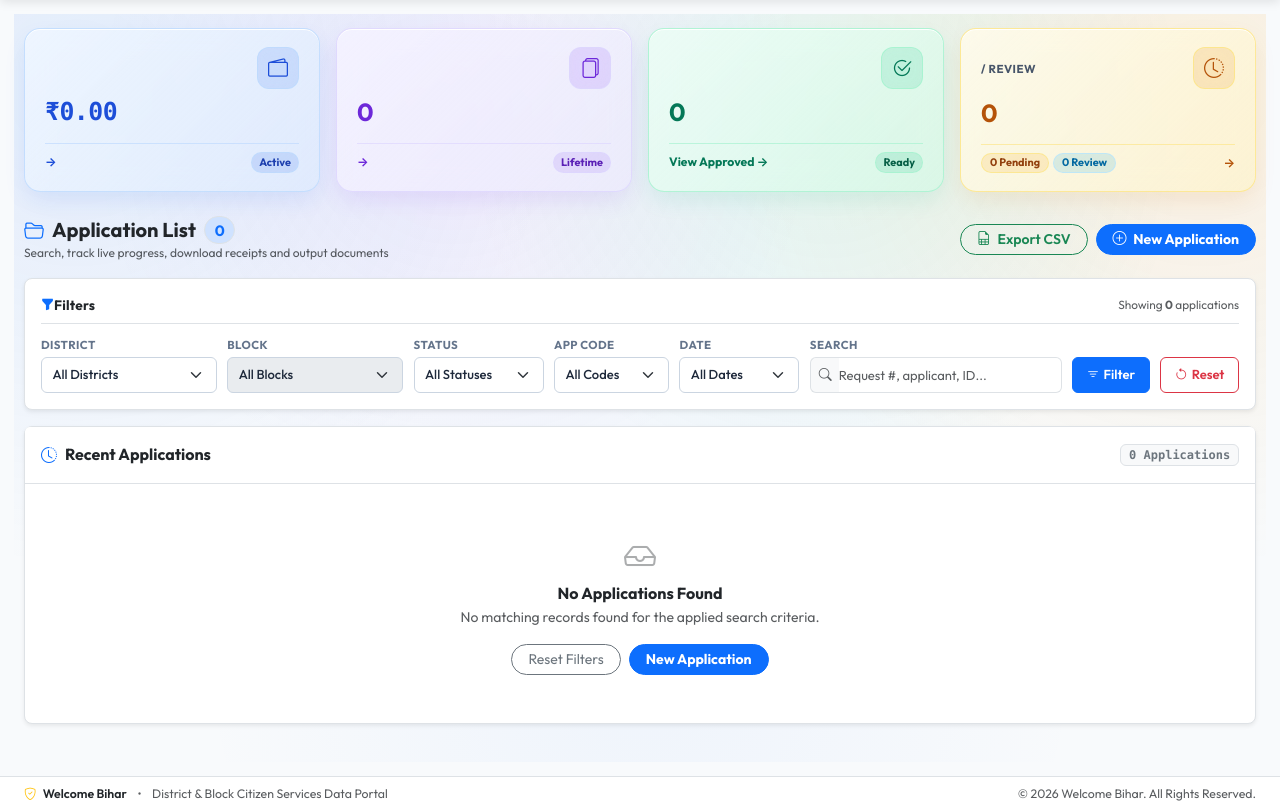
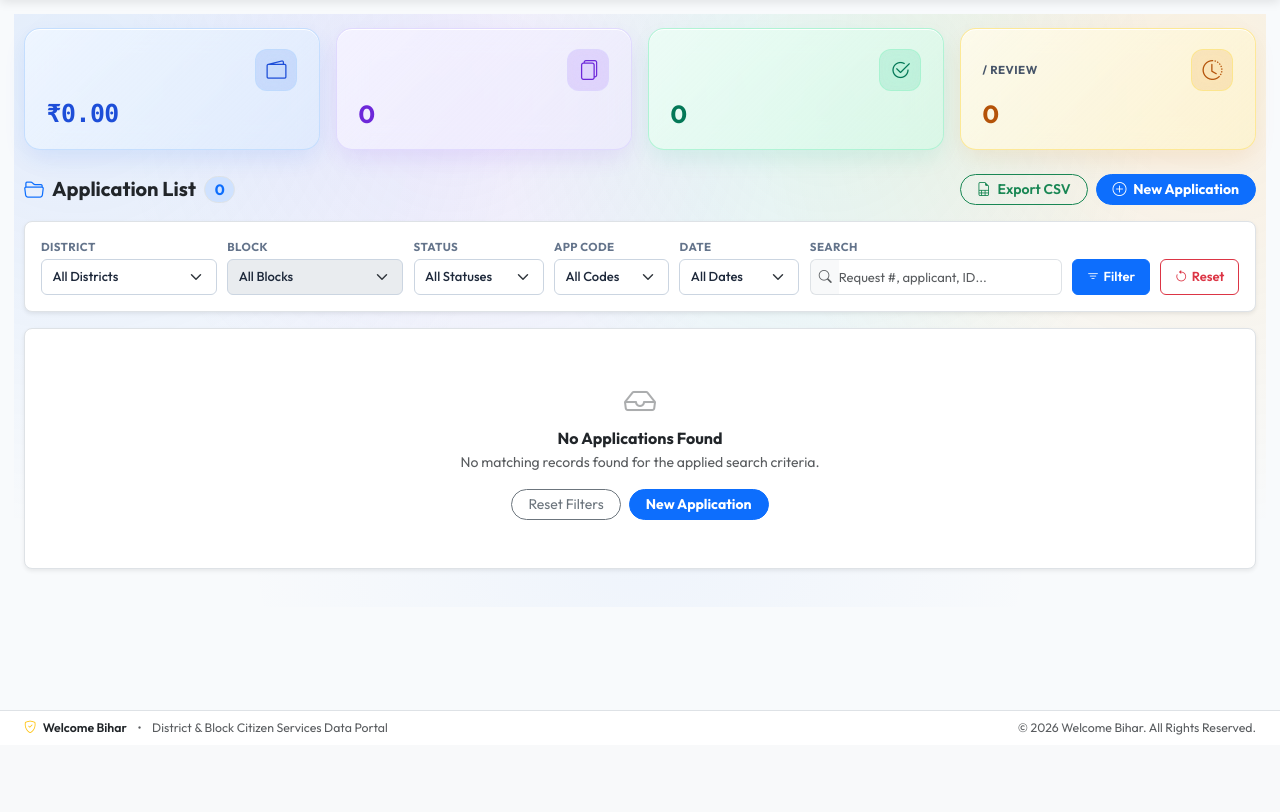
Before and after one commit to Vlesatish/welcome-bihar, a PHP site: the page made by app/Views/user/dashboard.php in a window 1280 px wide. Shown: the part 55-867 px from the top of the page. After the commit the page ends 790 px from the top, so only its background shows below. Run offline with PHP 8.4, Linux system fonts and the light colour scheme; the template is opened without the code that fills it, so the values that code supplies are empty.

Commit message:
Make stat cards fully clickable, remove bottom text clutter and streamline dashboard layout

```diff
--- a/app/Views/user/dashboard.php
+++ b/app/Views/user/dashboard.php
@@ -32,18 +32,26 @@
     z-index: 1;
 }
 
-/* Base Glass Stat Card */
+/* Base Glass Stat Card (Clickable & Fresh) */
 .dash-glass-card {
     border-radius: 16px;
-    padding: 1.15rem 1.25rem;
-    transition: all 0.25s cubic-bezier(0.16, 1, 0.3, 1);
+    padding: 1.25rem 1.35rem;
+    transition: all 0.22s cubic-bezier(0.16, 1, 0.3, 1);
     position: relative;
     overflow: hidden;
     backdrop-filter: blur(14px);
     -webkit-backdrop-filter: blur(14px);
+    display: flex;
+    flex-direction: column;
+    justify-content: space-between;
+    cursor: pointer;
+    user-select: none;
 }
 .dash-glass-card:hover {
-    transform: translateY(-3px);
+    transform: translateY(-4px);
+}
+.dash-glass-card:active {
+    transform: translateY(-1px) scale(0.99);
 }
 
 /* 1. Wallet Balance - Soft Cyan/Blue Glass */
@@ -249,97 +257,62 @@
 <div id="toast-container" class="position-fixed top-0 end-0 p-3" style="z-index: 1080;"></div>
 
 <div class="wb-glass-dashboard">
-    <!-- Quick Light Colorful Glass Stat Cards (Kept at the top) -->
+    <!-- Quick Light Colorful Glass Stat Cards (Clean, Clickable & Minimal) -->
     <div class="row g-3 mb-4">
         <!-- 1. Wallet Balance (Blue Glass) -->
         <div class="col-sm-6 col-lg-3">
-            <div class="dash-glass-card card-glass-blue h-100 d-flex flex-column justify-content-between">
+            <a href="/wallet/passbook" class="dash-glass-card card-glass-blue h-100 text-decoration-none">
                 <div class="d-flex align-items-center justify-content-between mb-2">
                     <span class="stat-label-text"><?= e(__('wallet_balance')) ?></span>
                     <div class="stat-icon-glass">
                         <i class="bi bi-wallet2"></i>
                     </div>
                 </div>
-                <div>
                 <div class="stat-val-text font-monospace" style="color: #1d4ed8;">₹<?= number_format($balance, 2) ?></div>
-                </div>
-                <div class="mt-3 pt-2 d-flex align-items-center justify-content-between" style="border-top: 1px solid rgba(191, 219, 254, 0.7);">
-                    <a href="/wallet/passbook" class="small fw-bold text-decoration-none" style="font-size: 0.76rem; color: #1d4ed8;">
-                        <?= e(__('view_details')) ?> &rarr;
             </a>
-                    <span class="badge rounded-pill px-2.5 py-1" style="font-size: 0.68rem; background: rgba(37, 99, 235, 0.15); color: #1e40af; border: 1px solid rgba(191, 219, 254, 0.8);">Active</span>
-                </div>
-            </div>
         </div>
 
         <!-- 2. Total Applications (Purple Glass) -->
         <div class="col-sm-6 col-lg-3">
-            <div class="dash-glass-card card-glass-purple h-100 d-flex flex-column justify-content-between">
+            <a href="/dashboard" class="dash-glass-card card-glass-purple h-100 text-decoration-none">
                 <div class="d-flex align-items-center justify-content-between mb-2">
                     <span class="stat-label-text"><?= e(__('applications')) ?></span>
                     <div class="stat-icon-glass">
                         <i class="bi bi-files"></i>
                     </div>
                 </div>
-                <div>
                 <div class="stat-val-text" style="color: #6d28d9;"><?= number_format((int)($stats['total'] ?? 0)) ?></div>
-                </div>
-                <div class="mt-3 pt-2 d-flex align-items-center justify-content-between" style="border-top: 1px solid rgba(221, 214, 254, 0.7);">
-                    <a href="/applications" class="small fw-bold text-decoration-none" style="font-size: 0.76rem; color: #6d28d9;">
-                        <?= e(__('application_list')) ?> &rarr;
             </a>
-                    <span class="badge rounded-pill px-2.5 py-1" style="font-size: 0.68rem; background: rgba(124, 58, 237, 0.12); color: #5b21b6; border: 1px solid rgba(221, 214, 254, 0.8);">Lifetime</span>
-                </div>
-            </div>
         </div>
 
         <!-- 3. Approved Applications (Emerald Glass) -->
         <div class="col-sm-6 col-lg-3">
-            <div class="dash-glass-card card-glass-emerald h-100 d-flex flex-column justify-content-between">
+            <a href="/dashboard?status=COMPLETED" class="dash-glass-card card-glass-emerald h-100 text-decoration-none">
                 <div class="d-flex align-items-center justify-content-between mb-2">
                     <span class="stat-label-text"><?= e(__('status_approved')) ?></span>
                     <div class="stat-icon-glass">
                         <i class="bi bi-check2-circle"></i>
                     </div>
                 </div>
-                <div>
                 <div class="stat-val-text" style="color: #047857;"><?= number_format((int)($stats['approved'] ?? 0)) ?></div>
-                </div>
-                <div class="mt-3 pt-2 d-flex align-items-center justify-content-between" style="border-top: 1px solid rgba(167, 243, 208, 0.7);">
-                    <a href="/applications?status=COMPLETED" class="small fw-bold text-decoration-none" style="font-size: 0.76rem; color: #047857;">
-                        View Approved &rarr;
             </a>
-                    <span class="badge rounded-pill px-2.5 py-1" style="font-size: 0.68rem; background: rgba(16, 185, 129, 0.15); color: #065f46; border: 1px solid rgba(167, 243, 208, 0.8);">Ready</span>
-                </div>
-            </div>
         </div>
 
         <!-- 4. Pending & Under Review (Amber Glass) -->
         <div class="col-sm-6 col-lg-3">
-            <div class="dash-glass-card card-glass-amber h-100 d-flex flex-column justify-content-between">
+            <a href="/dashboard?status=PENDING" class="dash-glass-card card-glass-amber h-100 text-decoration-none">
                 <div class="d-flex align-items-center justify-content-between mb-2">
                     <span class="stat-label-text"><?= e(__('status_pending')) ?> / Review</span>
                     <div class="stat-icon-glass">
                         <i class="bi bi-clock-history"></i>
                     </div>
                 </div>
-                <div>
                 <div class="stat-val-text" style="color: #b45309;"><?= number_format((int)($stats['pending'] ?? 0) + (int)($stats['under_review'] ?? 0)) ?></div>
-                </div>
-                <div class="mt-3 pt-2 d-flex align-items-center justify-content-between" style="border-top: 1px solid rgba(253, 230, 138, 0.7);">
-                    <div class="d-flex gap-1">
-                        <span class="badge rounded-pill px-2 py-0.5" style="font-size: 0.68rem; background: rgba(245, 158, 11, 0.15); color: #92400e; border: 1px solid rgba(253, 230, 138, 0.8);"><?= (int)($stats['pending'] ?? 0) ?> Pending</span>
-                        <span class="badge rounded-pill px-2 py-0.5" style="font-size: 0.68rem; background: rgba(14, 165, 233, 0.15); color: #0369a1; border: 1px solid rgba(186, 230, 253, 0.8);"><?= (int)($stats['under_review'] ?? 0) ?> Review</span>
-                    </div>
-                    <a href="/applications?status=PENDING" class="small fw-bold text-decoration-none" style="font-size: 0.76rem; color: #b45309;">
-                        &rarr;
             </a>
         </div>
     </div>
-        </div>
-    </div>
 
-    <!-- Page Title & Actions (Matching Image 3) -->
+    <!-- Page Title & Actions -->
     <div class="row align-items-center mb-3 g-2">
         <div class="col-md-6">
             <h1 class="h5 fw-bold mb-0 text-dark d-flex align-items-center gap-2">
@@ -347,9 +320,6 @@
                 <span>Application List</span>
                 <span class="badge bg-primary-subtle text-primary border rounded-pill px-2.5 small"><?= number_format($totalRecords) ?></span>
             </h1>
-            <p class="text-muted small mb-0" style="font-size: 0.75rem;">
-                Search, track live progress, download receipts and output documents
-            </p>
         </div>
         <div class="col-md-6 text-md-end d-flex gap-2 justify-content-md-end flex-wrap">
             <a href="/applications/export-csv?<?= http_build_query($_GET) ?>" class="btn btn-sm btn-outline-success fw-semibold rounded-pill px-3 shadow-2xs">
@@ -361,51 +331,11 @@
         </div>
     </div>
 
-    <!-- Search & Filters Card (Matching Image 3) -->
+    <!-- Search & Filters Card -->
     <div class="card mb-3 shadow-sm border rounded-3 bg-white" style="border: 1px solid #e2e8f0;">
         <div class="card-body p-3">
-            <div class="d-flex align-items-center justify-content-between mb-2 flex-wrap gap-2 pb-2 border-bottom">
-                <div class="d-flex align-items-center flex-wrap gap-1.5">
-                    <i class="bi bi-funnel-fill text-primary" style="font-size: 0.82rem;"></i>
-                    <h2 class="h6 fw-bold mb-0 text-dark" style="font-size: 0.85rem; letter-spacing: 0.2px;">Filters</h2>
-                    <?php if (!empty($districtId)): ?>
-                        <span class="badge bg-light text-dark border" style="font-size: 0.72rem;">
-                            District: <strong><?= e($districtId) ?></strong>
-                        </span>
-                    <?php endif; ?>
-                    <?php if (!empty($blockId)): ?>
-                        <span class="badge bg-light text-dark border" style="font-size: 0.72rem;">
-                            Block: <strong><?= e($blockId) ?></strong>
-                        </span>
-                    <?php endif; ?>
-                    <?php if (!empty($status)): ?>
-                        <span class="badge bg-primary-subtle text-primary border border-primary-subtle" style="font-size: 0.72rem;">
-                            Status: <strong><?= e($status) ?></strong>
-                        </span>
-                    <?php endif; ?>
-                    <?php if (!empty($appCode)): ?>
-                        <span class="badge bg-light text-dark border" style="font-size: 0.72rem;">
-                            Code: <strong><?= e($appCode) ?></strong>
-                        </span>
-                    <?php endif; ?>
-                    <?php if ($dateFilter !== '' && $dateFilter !== 'ALL'): ?>
-                        <span class="badge bg-light text-dark border" style="font-size: 0.72rem;">
-                            Date: <strong><?= e($dateFilter) ?></strong>
-                        </span>
-                    <?php endif; ?>
-                    <?php if (!empty($search)): ?>
-                        <span class="badge bg-light text-dark border" style="font-size: 0.72rem;">
-                            Search: <strong>"<?= e($search) ?>"</strong>
-                        </span>
-                    <?php endif; ?>
-                </div>
-                <div class="small text-muted" style="font-size: 0.74rem;">
-                    Showing <strong><?= number_format($totalRecords) ?></strong> applications
-                </div>
-            </div>
-
             <form method="GET" action="/dashboard" id="appFilterForm">
-                <div class="filters-grid pt-1">
+                <div class="filters-grid">
                     <!-- 1. District -->
                     <div class="filter-col filter-col-district">
                         <label for="filter_district_id" class="filter-label">District</label>
@@ -489,15 +419,8 @@
         </div>
     </div>
 
-    <!-- Full-Width Applications Table Card (Matching Image 3) -->
-    <div class="card shadow-sm border rounded-3 bg-white mb-4" style="border: 1px solid #e2e8f0;">
-        <div class="card-header bg-white py-3 px-3.5 border-bottom d-flex align-items-center justify-content-between">
-            <div class="d-flex align-items-center gap-2">
-                <i class="bi bi-clock-history text-primary"></i>
-                <h2 class="h6 fw-bold mb-0 text-dark">Recent Applications</h2>
-            </div>
-            <span class="badge bg-light text-secondary border font-monospace"><?= number_format($totalRecords) ?> Applications</span>
-        </div>
+    <!-- Full-Width Applications Table Card -->
+    <div class="card shadow-sm border rounded-3 bg-white mb-4 overflow-hidden" style="border: 1px solid #e2e8f0;">
         <div class="card-body p-0">
             <?php if (empty($applications)): ?>
                 <div class="text-center py-5 text-muted">
```
Lines whose indentation alone changed are shown as unchanged.
